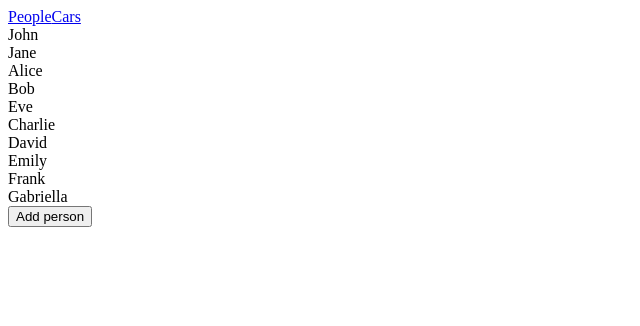
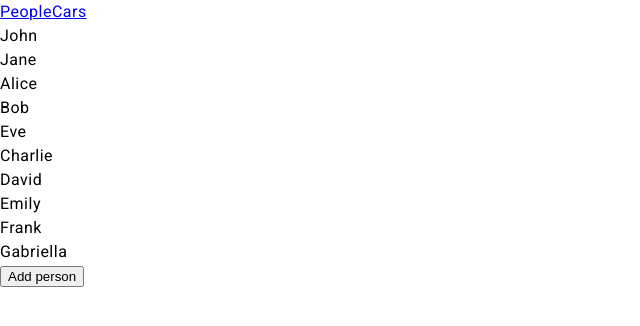
Before and after one commit to FedericoTudini/esercizio-node, an Angular app: page /people in a window 1280 px wide. Shown: the top 326 px of the page, without its empty margins (0-640 px from the left). Built offline with nearby package versions, Linux system fonts and the light colour scheme.

Commit message:
chore: add angular material

```diff
--- a/angular.json
+++ b/angular.json
@@ -32,6 +32,7 @@
               }
             ],
             "styles": [
+              "@angular/material/prebuilt-themes/azure-blue.css",
               "src/styles.scss"
             ],
             "scripts": [],
@@ -96,6 +97,7 @@
               }
             ],
             "styles": [
+              "@angular/material/prebuilt-themes/azure-blue.css",
               "src/styles.scss"
             ],
             "scripts": []
--- a/package.json
+++ b/package.json
@@ -12,10 +12,12 @@
   "private": true,
   "dependencies": {
     "@angular/animations": "^18.0.0",
+    "@angular/cdk": "^18.1.0",
     "@angular/common": "^18.0.0",
     "@angular/compiler": "^18.0.0",
     "@angular/core": "^18.0.0",
     "@angular/forms": "^18.0.0",
+    "@angular/material": "^18.1.0",
     "@angular/platform-browser": "^18.0.0",
     "@angular/platform-browser-dynamic": "^18.0.0",
     "@angular/platform-server": "^18.0.0",
--- a/src/app/app.config.ts
+++ b/src/app/app.config.ts
@@ -3,7 +3,8 @@
 
 import { routes } from './app.routes';
 import { provideClientHydration } from '@angular/platform-browser';
+import { provideAnimationsAsync } from '@angular/platform-browser/animations/async';
 
 export const appConfig: ApplicationConfig = {
-  providers: [provideZoneChangeDetection({ eventCoalescing: true }), provideRouter(routes), provideClientHydration()]
+  providers: [provideZoneChangeDetection({ eventCoalescing: true }), provideRouter(routes), provideClientHydration(), provideAnimationsAsync()]
 };
--- a/src/index.html
+++ b/src/index.html
@@ -6,8 +6,10 @@
   <base href="/">
   <meta name="viewport" content="width=device-width, initial-scale=1">
   <link rel="icon" type="image/x-icon" href="favicon.ico">
+  <link href="https://fonts.googleapis.com/css2?family=Roboto:wght@300;400;500&display=swap" rel="stylesheet">
+  <link href="https://fonts.googleapis.com/icon?family=Material+Icons" rel="stylesheet">
 </head>
-<body>
+<body class="mat-typography">
   <app-root></app-root>
 </body>
 </html>
--- a/src/styles.scss
+++ b/src/styles.scss
@@ -1 +1,4 @@
 /* You can add global styles to this file, and also import other style files */
+
+html, body { height: 100%; }
+body { margin: 0; font-family: Roboto, "Helvetica Neue", sans-serif; }
```
Also changed, not shown: 1 other file (tests, documents, lock files or other folders).
